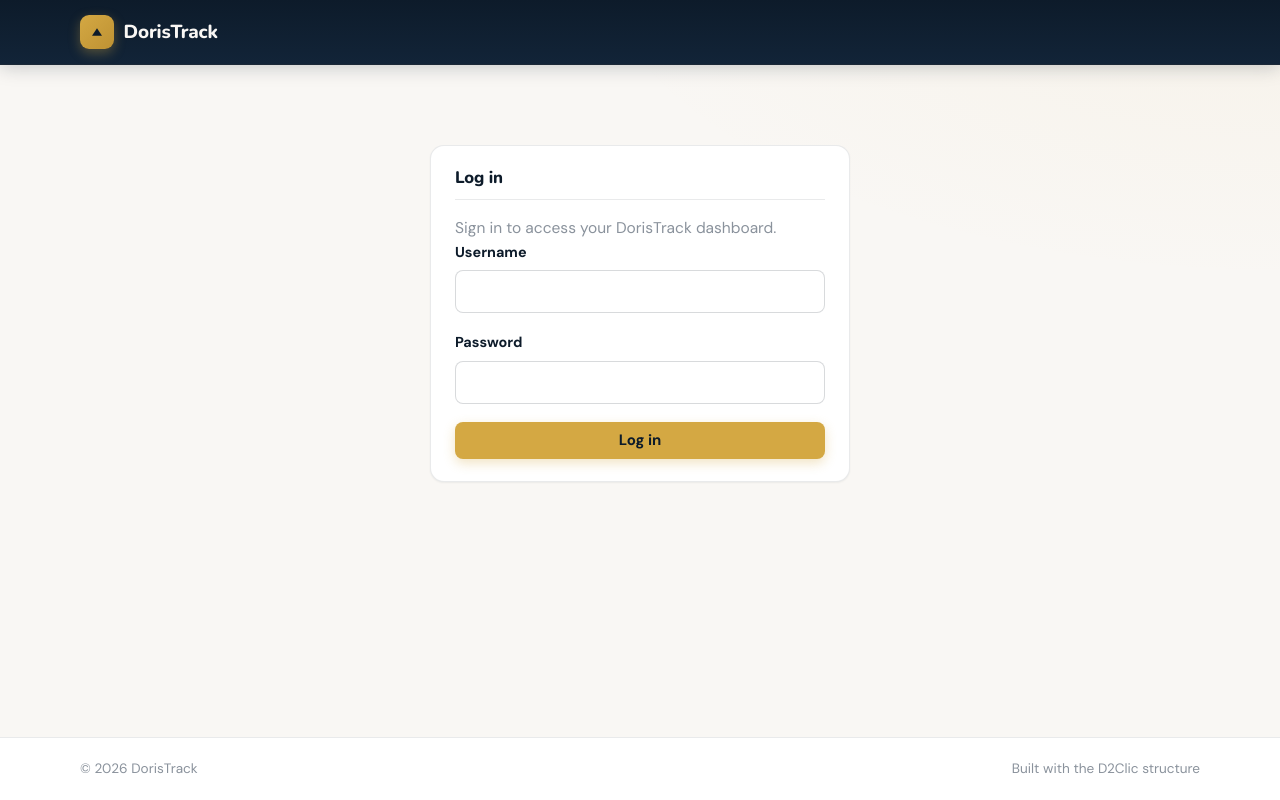
After one commit to capuche777/doris-track, a Django app: template django/templates/registration/login.html in a window 1280 px wide. The commit adds this page. Run offline with Django 5.2, Linux system fonts and the light colour scheme; the template is opened without the code that fills it, so the values that code supplies are empty, except form fields; tables that the repository leaves empty hold one stand-in row (values such as "Sample post"); form fields are guessed from the names that the template uses.

Commit message:
feat(auth): require site-wide authentication and add login/logout
Introduces a custom `LoginRequiredMiddleware` to redirect unauthenticated
users to a new login page. This middleware extends Django's default to
exempt static and media files, ensuring the login page loads with its CSS
and other assets. Integrates Django's built-in `LoginView` and `LogoutView`
and updates the base template to display navigation conditionally based on
user authentication status. Tests are updated to reflect the new login
requirements.

```diff
--- a/django/apps/core/static/css/main.css
+++ b/django/apps/core/static/css/main.css
@@ -379,6 +379,10 @@ textarea { min-height: 96px; resize: vertical; }
 .pill--current { background: var(--gold); color: var(--navy); }
 .pill--target  { background: var(--navy); color: var(--bone); }
 
+/* -------------------------------------------------------------------- auth */
+.auth-page { display: flex; justify-content: center; padding: 3rem 0; }
+.auth-card { width: 100%; max-width: 420px; }
+
 /* ------------------------------------------------------------------ alerts */
 .alert {
     display: flex;
--- a/django/config/settings/base.py
+++ b/django/config/settings/base.py
@@ -38,6 +38,7 @@ MIDDLEWARE = [
     "django.middleware.common.CommonMiddleware",
     "django.middleware.csrf.CsrfViewMiddleware",
     "django.contrib.auth.middleware.AuthenticationMiddleware",
+    "core.middleware.LoginRequiredMiddleware",
     "django.contrib.messages.middleware.MessageMiddleware",
     "django.middleware.clickjacking.XFrameOptionsMiddleware",
 ]
@@ -70,6 +71,11 @@ DATABASES = {
         "NAME": BASE_DIR / "db.sqlite3",
     }
 }
+
+# Authentication redirects (login is required site-wide via middleware).
+LOGIN_URL = "profiles:login"
+LOGIN_REDIRECT_URL = "dashboard:home"
+LOGOUT_REDIRECT_URL = "profiles:login"
 
 AUTH_PASSWORD_VALIDATORS = [
     {"NAME": "django.contrib.auth.password_validation.UserAttributeSimilarityValidator"},
--- a/django/templates/base.html
+++ b/django/templates/base.html
@@ -25,6 +25,7 @@
                 DorisTrack
             </a>
 
+            {% if user.is_authenticated %}
             <button class="nav-toggle" aria-label="Toggle navigation" onclick="document.getElementById('siteHeader').classList.toggle('nav-open')">☰</button>
 
             <div class="nav">
@@ -35,7 +36,12 @@
                 <a href="{% url 'practice:list' %}" class="nav-item {% if '/practice' in request.path %}active{% endif %}">Practice</a>
                 <a href="{% url 'quiz:quiz_list' %}" class="nav-item {% if '/quiz' in request.path %}active{% endif %}">Quiz</a>
                 <a href="{% url 'profiles:student_profile' %}" class="nav-item {% if '/profile' in request.path %}active{% endif %}">Profile</a>
+                <form action="{% url 'profiles:logout' %}" method="post" class="nav-logout">
+                    {% csrf_token %}
+                    <button type="submit" class="btn btn-ghost btn-sm">Log out</button>
+                </form>
             </div>
+            {% endif %}
         </nav>
     </header>
 
--- /dev/null
+++ b/django/templates/registration/login.html
@@ -0,0 +1,32 @@
+{% extends "base.html" %}
+
+{% block title %}Log in — DorisTrack{% endblock %}
+
+{% block content %}
+<div class="auth-page">
+  <div class="card auth-card">
+    <h1 class="card-title">Log in</h1>
+    <p class="page-subtitle">Sign in to access your DorisTrack dashboard.</p>
+
+    {% if form.errors %}
+    <div class="alert alert--error">
+      Your username and password didn't match. Please try again.
+    </div>
+    {% endif %}
+
+    <form method="post" action="{% url 'profiles:login' %}" class="form">
+      {% csrf_token %}
+      <div class="field">
+        <label for="{{ form.username.id_for_label }}">Username</label>
+        {{ form.username }}
+      </div>
+      <div class="field">
+        <label for="{{ form.password.id_for_label }}">Password</label>
+        {{ form.password }}
+      </div>
+      <input type="hidden" name="next" value="{{ next }}">
+      <button type="submit" class="btn btn-primary btn-block">Log in</button>
+    </form>
+  </div>
+</div>
+{% endblock %}
```
Also changed, not shown: django/apps/dashboard/tests/test_views.py (+18 -1 lines), django/apps/profiles/tests/test_views.py (+4 -2 lines), django/apps/profiles/urls.py (+8 -0 lines), django/core/middleware.py (added, +20 -0 lines), django/tests/test_dashboard.py (+9 -2 lines).
